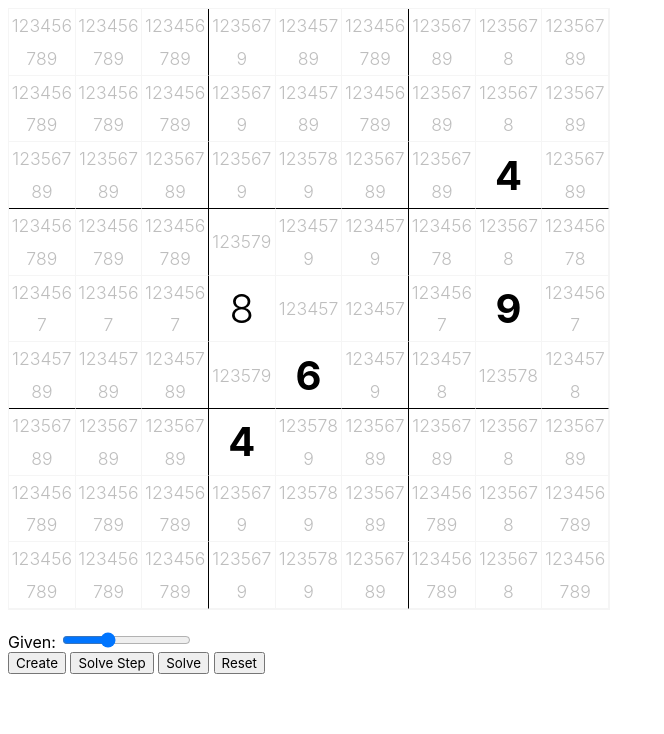
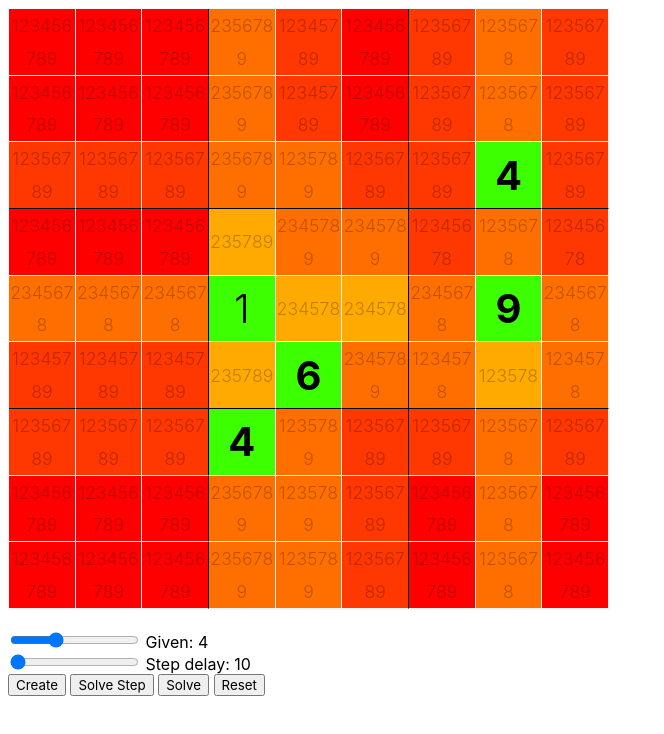
Before and after one commit to tsukinoko-kun/zudoku, a website built with Parcel: page src/index.html in a window 1280 px wide. Both pictures are taken after a click on the button "Solve Step". Shown: the whole page, without its empty margins (0-664 px from the left). Built offline with nearby package versions, Linux system fonts and the light colour scheme.

Commit message:
more settings and visuals

```diff
--- a/src/index.html
+++ b/src/index.html
@@ -13,9 +13,32 @@
   <body>
     <div id="sudoku-field"></div>
     <br />
-    <label
-      >Given: <input id="count-given" type="range" min="1" max="10" value="4"
-    /></label>
+    <label>
+      <input
+        id="count-given"
+        type="range"
+        min="1"
+        max="10"
+        value="4"
+        oninput="document.getElementById('count-given-display').innerText = this.value"
+      />
+      Given:
+      <span id="count-given-display">4</span>
+    </label>
+    <br />
+    <label>
+      <input
+        id="step-delay"
+        type="range"
+        min="10"
+        max="1000"
+        value="10"
+        step="10"
+        oninput="document.getElementById('step-delay-display').innerText = this.value"
+      />
+      Step delay:
+      <span id="step-delay-display">10</span>
+    </label>
     <br />
     <button onclick="create()">Create</button>
     <button onclick="solveStep()">Solve Step</button>
--- a/src/script/Cell.ts
+++ b/src/script/Cell.ts
@@ -14,10 +14,20 @@ export class Cell {
     }
   }
 
-  public set(value?: number): void {
+  public set(value?: number, index?: number): void {
     if (value !== undefined) {
       this.possibleNumbers.length = 1;
       this.possibleNumbers[0] = value;
+    } else if (index !== undefined) {
+      const randomEl =
+        this.possibleNumbers[Math.max(0, index % this.length)] ??
+        this.possibleNumbers[0];
+      if (randomEl !== undefined) {
+        this.possibleNumbers.length = 1;
+        this.possibleNumbers[0] = randomEl;
+      } else {
+        throw new Error(`Cell [${this.id}] has no possible numbers`);
+      }
     } else {
       const randomEl =
         this.possibleNumbers[Math.round(Math.random() * (this.length - 1))] ??
--- a/src/script/Field.ts
+++ b/src/script/Field.ts
@@ -4,6 +4,9 @@ export class Field implements Iterable<Cell> {
   private readonly field: Map<string, Cell>;
   private readonly preset: Set<string>;
   private initialValues: Map<[number, number], number>;
+
+  private deadlockCount = 0;
+  private deadlockCountCopy = 0;
 
   constructor(startCount: number = 4) {
     this.field = new Map();
@@ -22,9 +25,11 @@ export class Field implements Iterable<Cell> {
     return true;
   }
 
-  public get dead(): boolean {
+  public get deadLock(): boolean {
     for (const cell of this) {
       if (cell.length === 0) {
+        this.deadlockCount++;
+        this.deadlockCountCopy = this.deadlockCount;
         return true;
       }
     }
@@ -45,7 +50,7 @@ export class Field implements Iterable<Cell> {
     }
 
     if (nextCell) {
-      nextCell.set();
+      nextCell.set(undefined, this.deadlockCountCopy--);
       this.removeIllegalNumbers();
     } else {
       throw new Error("No next cell found");
--- a/src/script/index.ts
+++ b/src/script/index.ts
@@ -2,6 +2,7 @@ import { Field } from "./Field";
 
 const fieldEl = document.getElementById("sudoku-field")!;
 const countGivenEl = document.getElementById("count-given") as HTMLInputElement;
+const stepDelayEl = document.getElementById("step-delay") as HTMLInputElement;
 
 const field = new Field(countGivenEl.valueAsNumber);
 (globalThis as any).field = field;
@@ -12,6 +13,10 @@ const render = () => {
   for (const cellData of field) {
     const cellEl = document.createElement("div");
     cellEl.classList.add("cell");
+
+    const score = 1 - cellData.length / 9;
+    cellEl.style.backgroundColor = `hsl(${(score * 120) | 0}, 100%, 50%)`;
+
     if (field.isPreset(cellData)) {
       cellEl.classList.add("preset");
     }
@@ -40,8 +45,8 @@ const create = () => {
 create();
 
 const solveStep = () => {
-  if (field.dead) {
-    console.log("Dead End");
+  if (field.deadLock) {
+    console.log("Dead Lock");
     field.reset();
   }
 
@@ -56,7 +61,7 @@ const solve = () => {
     } else {
       solveStep();
     }
-  }, 10);
+  }, stepDelayEl.valueAsNumber);
 };
 
 (globalThis as any).create = create;
```
Also changed, not shown: tsconfig.json (+7 -3 lines).
